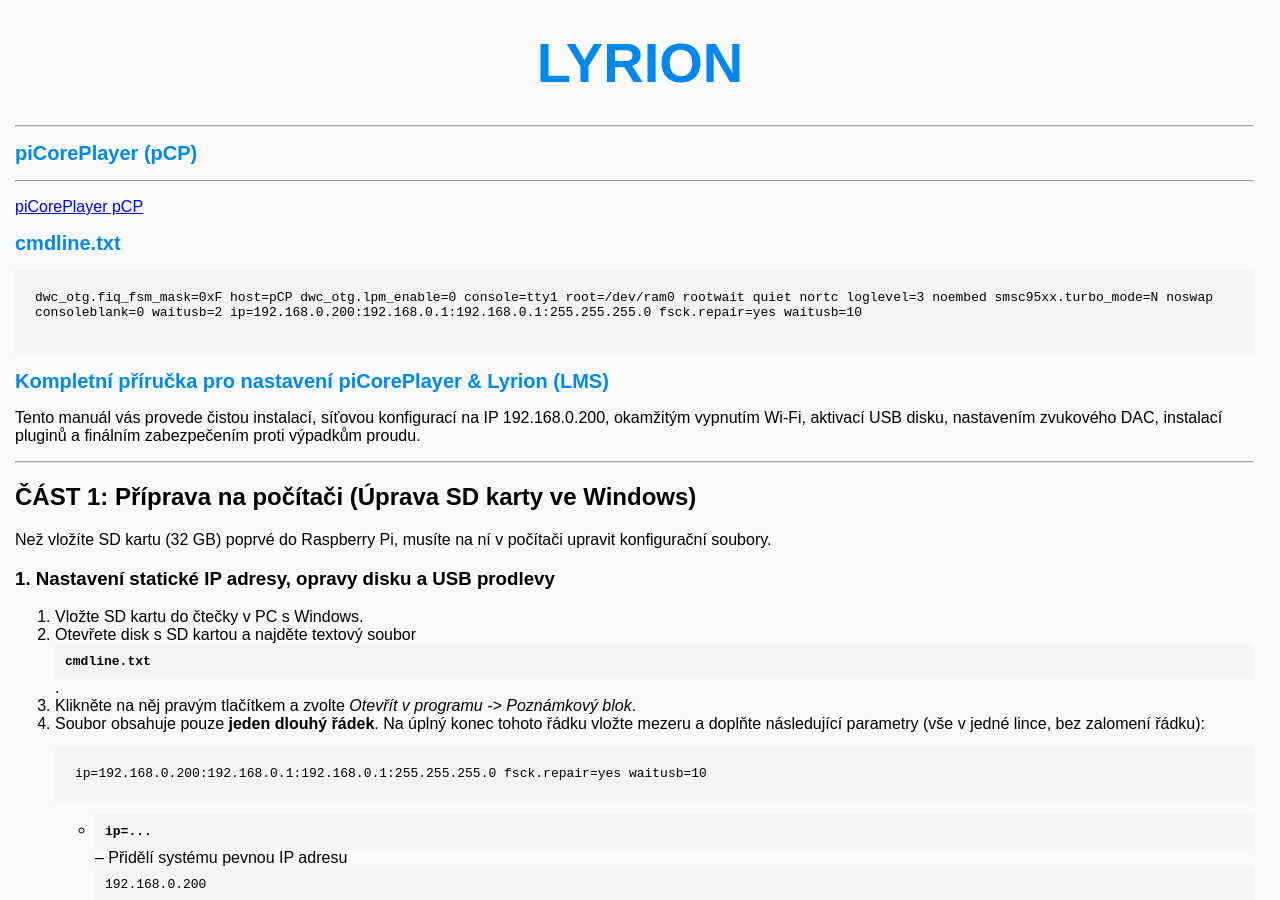
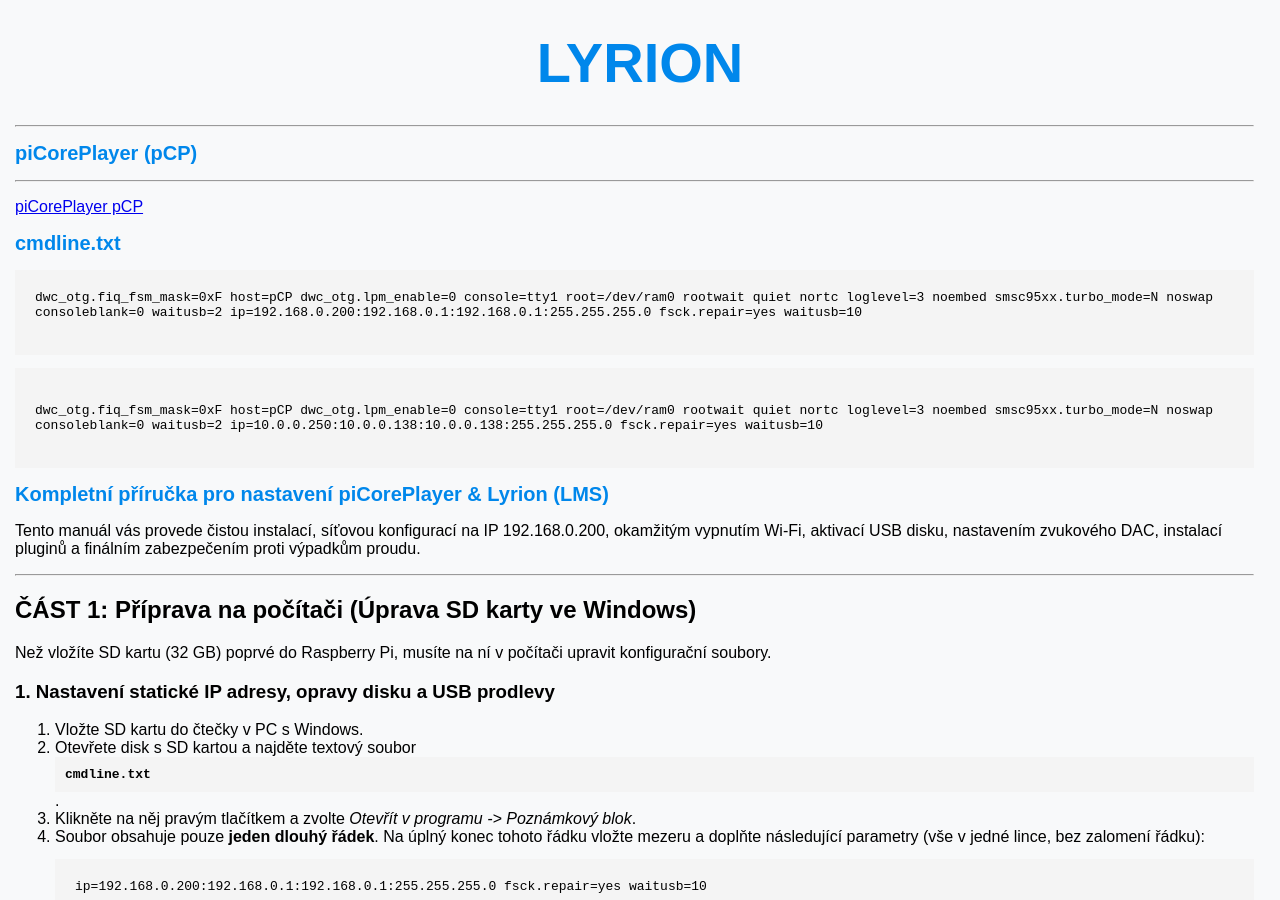
Before and after one commit to bedjan/bedjan.github.io, a Jekyll site: the page built from lyrion.md, in a window 1280 px wide and 900 px high. Built offline with Jekyll 4.4.1, drawn with Linux system fonts in a browser that asks for light colours; our own code applies the rules of GitHub Pages for plain Markdown files.

Commit message:
Update lyrion.md

````diff
--- a/lyrion.md
+++ b/lyrion.md
@@ -11,6 +11,13 @@
 dwc_otg.fiq_fsm_mask=0xF host=pCP dwc_otg.lpm_enable=0 console=tty1 root=/dev/ram0 rootwait quiet nortc loglevel=3 noembed smsc95xx.turbo_mode=N noswap consoleblank=0 waitusb=2 ip=192.168.0.200:192.168.0.1:192.168.0.1:255.255.255.0 fsck.repair=yes waitusb=10
 
 ```
+
+```
+
+dwc_otg.fiq_fsm_mask=0xF host=pCP dwc_otg.lpm_enable=0 console=tty1 root=/dev/ram0 rootwait quiet nortc loglevel=3 noembed smsc95xx.turbo_mode=N noswap consoleblank=0 waitusb=2 ip=10.0.0.250:10.0.0.138:10.0.0.138:255.255.255.0 fsck.repair=yes waitusb=10
+
+```
+
 
 # Kompletní příručka pro nastavení piCorePlayer & Lyrion (LMS)
 Tento manuál vás provede čistou instalací, síťovou konfigurací na IP 192.168.0.200, okamžitým vypnutím Wi-Fi, aktivací USB disku, nastavením zvukového DAC, instalací pluginů a finálním zabezpečením proti výpadkům proudu.
````
